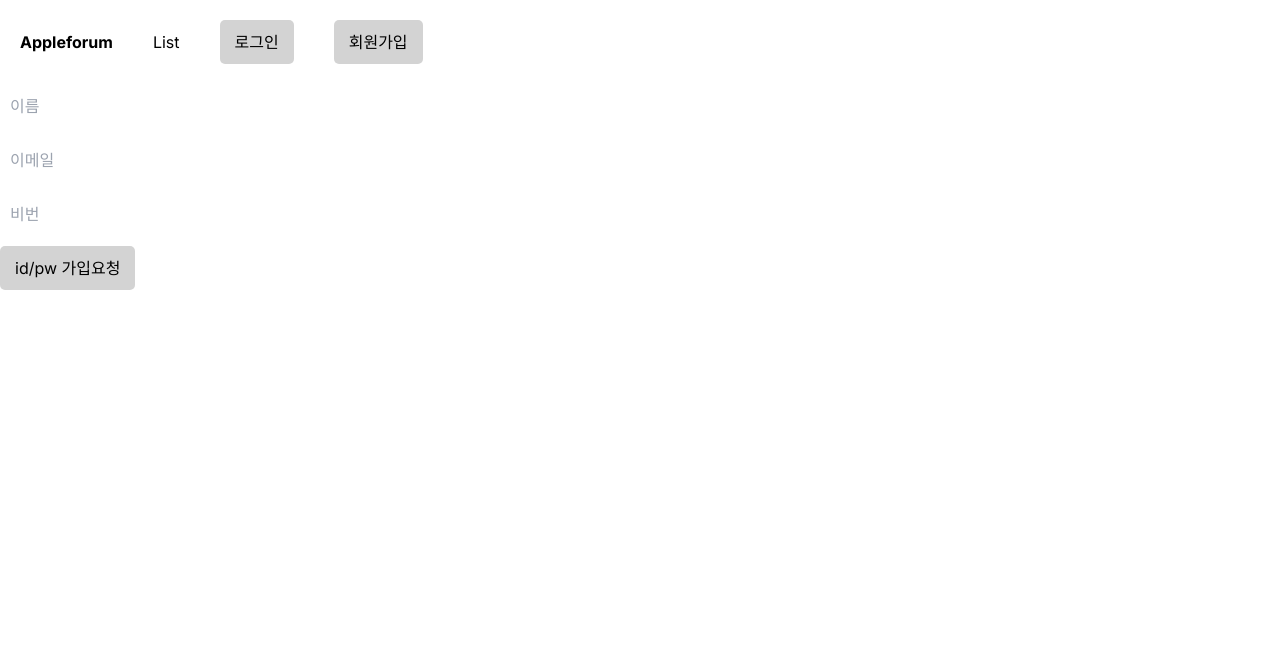
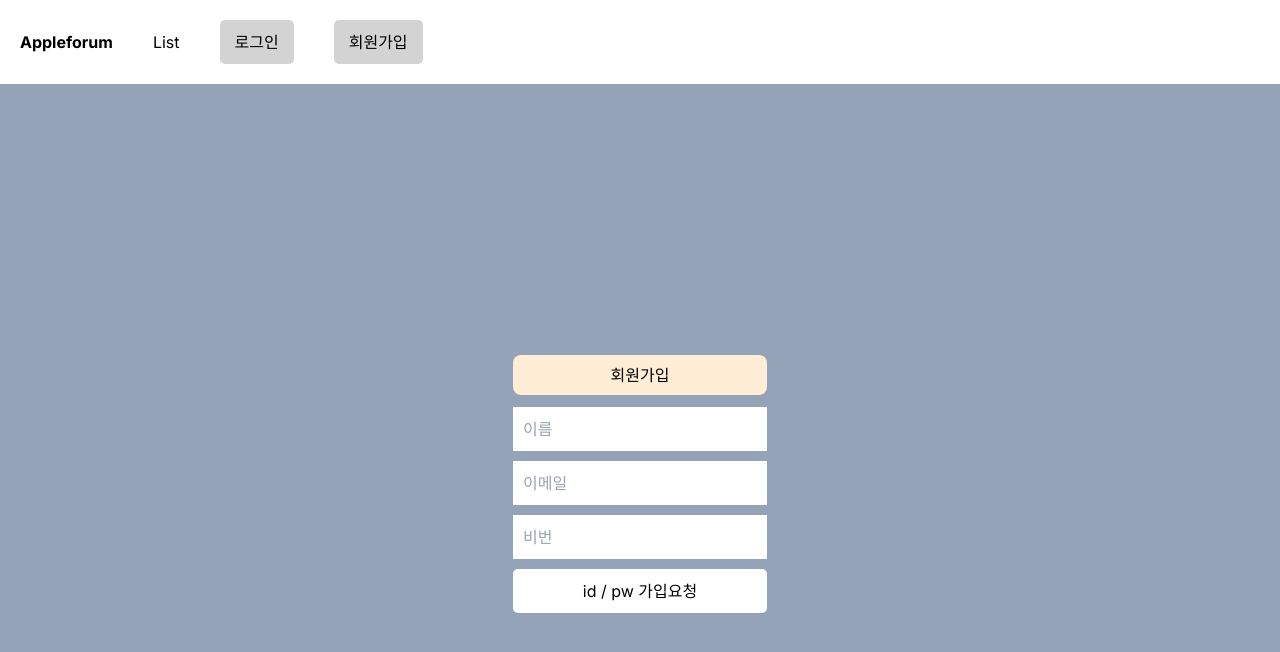
Before and after one commit to jcdororo/react-nextjs-practice-app, a Next.js app: page /register in a window 1280 px wide. Shown: the top 652 px of the page. Built offline with nearby package versions, Linux system fonts and the light colour scheme; no server answers.

Commit message:
DELETE api request body 형식 -> query string 방식으로 변경

```diff
--- a/app/components/ListItem.tsx
+++ b/app/components/ListItem.tsx
@@ -26,7 +26,7 @@ export default function ListItem({result}:propsListitem) {
           </Link>
           <Link href={'/edit/' + result[i]._id}>✏️</Link>
           <span className="cursor-pointer" onClick={(e:any)=>{
-                                    fetch('/api/post/delete', { method: 'DELETE', body : result[i]._id })
+                                    fetch(`/api/post/delete?_id=${result[i]._id}`, { method: 'DELETE' })
                                     .then((r)=>{
                                       if(r.status == 200) {
                                         return r.json()
--- a/app/edit/[id]/page.tsx
+++ b/app/edit/[id]/page.tsx
@@ -23,7 +23,7 @@ export default async function Edit(props:propsEdit) {
 
   return (
     <div>
-      <div className="px-20 py-20">
+      <div className="px-20 py-20 bg-slate-400 flex flex-col">
         <h4>수정 페이지</h4>
         <form action="/api/post/edit" method="POST">
           <input name="title" defaultValue={result.title} />
--- a/app/register/page.tsx
+++ b/app/register/page.tsx
@@ -1,11 +1,12 @@
 export default function Register() {
   return (
-    <div>
-        <form method="POST" action="/api/auth/signup">
+    <div className="px-20 py-20 bg-slate-400 flex justify-center items-center h-screen ">
+        <form className="flex flex-col" method="POST" action="/api/auth/signup">
+          <div className="h-10 flex justify-center items-center bg-orange-100 mb-3 rounded-lg">회원가입</div>
           <input name="name" type="text" placeholder="이름" />
           <input name="email" type="text" placeholder="이메일" />
           <input name="password" type="password" placeholder="비번" />
-          <button type="submit">id/pw 가입요청</button>
+          <button className="bg-white" type="submit">id / pw 가입요청</button>
         </form>
     </div>
   )
--- a/app/write/page.tsx
+++ b/app/write/page.tsx
@@ -14,7 +14,7 @@ export default async function Write() {
   }
 
   return (
-    <div className="px-20 py-20">
+    <div className="px-20 py-20 bg-slate-400 flex flex-col">
       <h4>글작성</h4>
       <form action="/api/post/new" method="POST">
         <input name="title" placeholder="글제목"/>
--- a/pages/api/post/delete.ts
+++ b/pages/api/post/delete.ts
@@ -2,19 +2,24 @@ import { ObjectId } from "mongodb";
 import { getServerSession } from "next-auth";
 import { authOptions } from "../auth/[...nextauth]";
 import { connectDB } from "util/database";
-import { NextApiRequest } from "next";
-import { NextResponse } from "next/server";
+import { NextApiRequest, NextApiResponse } from "next";
+import { NextRequest, NextResponse } from "next/server";
 
-export default async function handler(요청:NextApiRequest, 응답:NextResponse) {
+interface 요청 extends NextApiRequest{
+  _id : string
+}
+
+export default async function handler(요청:요청, 응답:NextApiResponse) {
 
 
   if(요청.method == 'DELETE'){
+    const _id = 요청.query._id;
     let session:any = await getServerSession(요청, 응답, authOptions);
 
     const db = (await connectDB).db("forum");
-    let result = await db.collection('post').findOne({_id : new ObjectId(요청.body)});
+    let result = await db.collection('post').findOne({_id : new ObjectId(_id?.toString())});
     if(session.user.email == result.author || session.user.role == 'admin') {
-      let result = await db.collection('post').deleteOne({_id : new ObjectId(요청.body)});
+      let result = await db.collection('post').deleteOne({_id : new ObjectId(_id?.toString())});
       응답.status(200).json('삭제완료')
     } else {
       응답.status(500).json('삭제실패')
```
